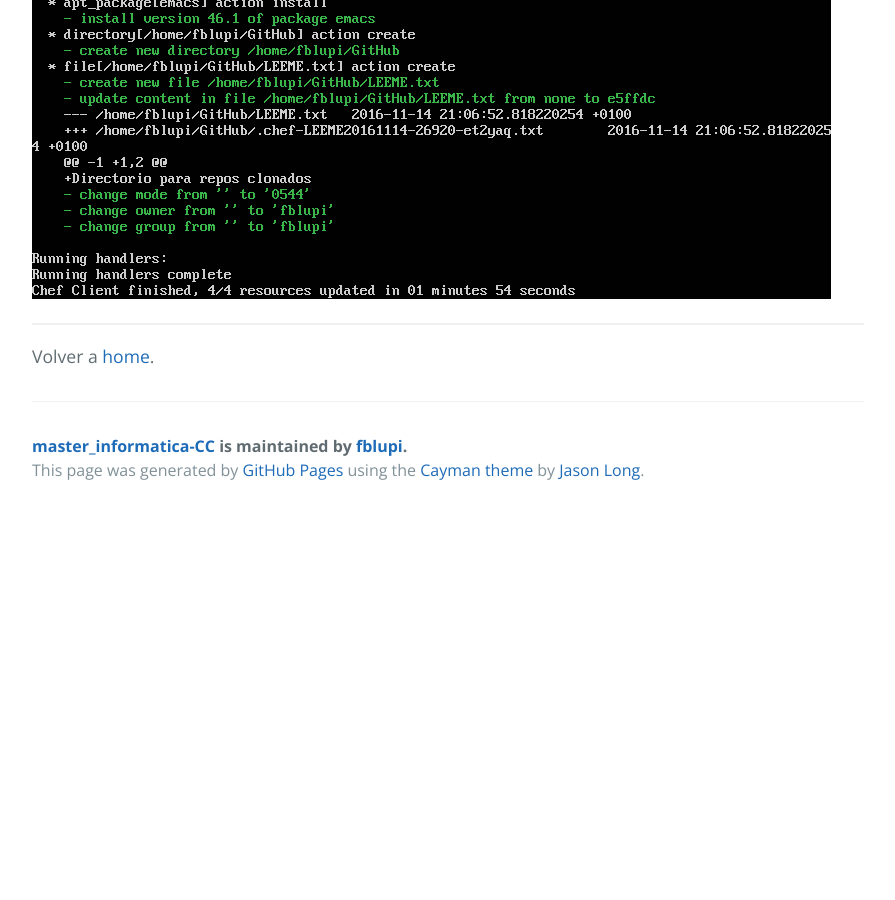
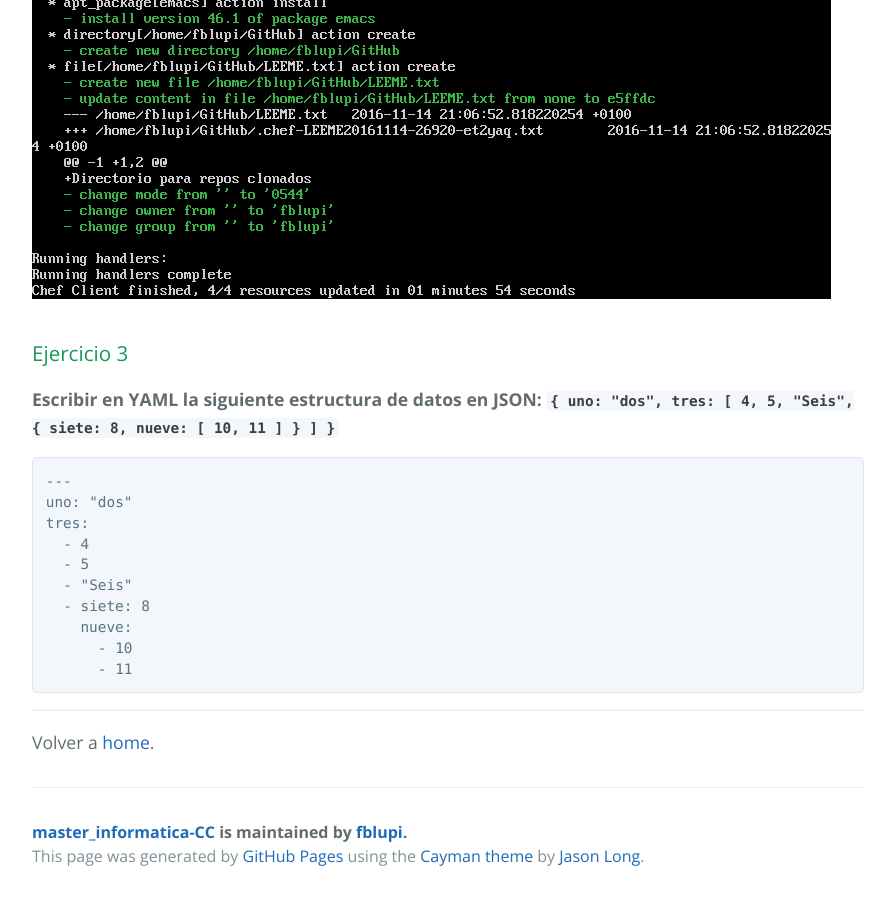
Before and after one commit to fblupi/master_informatica-CCFI, a Jekyll site: the page built from ejercicios-2.md, in a window 1280 px wide and 900 px high, scrolled down 1989 px. Shown: the whole window, without its empty margins (192-1087 px from the left). Built offline with Jekyll 4.4.1, drawn with Linux system fonts in a browser that asks for light colours; before the commit the page ends 2503 px from its top, so only the background shows below that.

Commit message:
Ejercicio 3 Tema 2 closes #17

````diff
--- a/ejercicios-2.md
+++ b/ejercicios-2.md
@@ -67,6 +67,23 @@ sudo chef-solo -c chef/solo.rb
 
 ![Chef Recipe](images/chef-recipe.png "chef-recipe")
 
+### Ejercicio 3
+
+**Escribir en YAML la siguiente estructura de datos en JSON: `{ uno: "dos", tres: [ 4, 5, "Seis", { siete: 8, nueve: [ 10, 11 ] } ] }`**
+
+```yaml
+---
+uno: "dos"
+tres:
+  - 4
+  - 5
+  - "Seis"
+  - siete: 8
+    nueve:
+      - 10
+      - 11
+```
+
 ---
 
 Volver a [home](index).
````
